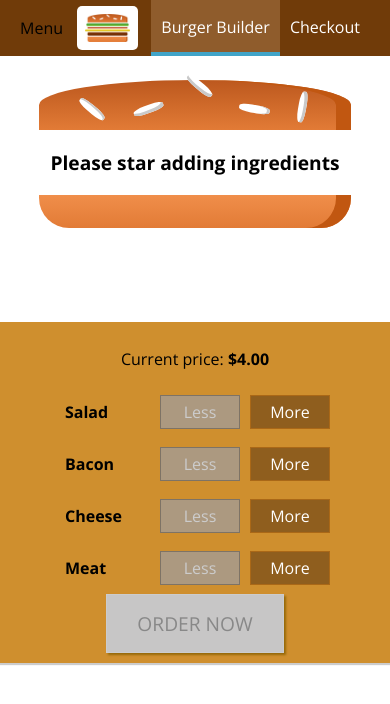
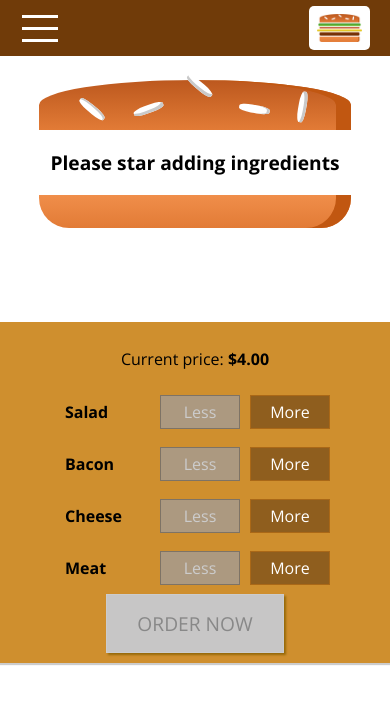
Before and after one commit to Cristhho/react-burger-builder, a React app: page / in a window 390 px wide. Shown: the top 704 px of the page. Built offline with nearby package versions, Linux system fonts and the light colour scheme.

Commit message:
mobile navigation

```diff
--- a/src/components/Layout/Layout.js
+++ b/src/components/Layout/Layout.js
@@ -1,16 +1,33 @@
-import React from 'react';
+import React, {Component} from 'react';
 
 import Auxiliary from '../../hoc/Auxiliary';
 import classes from './Layout.css';
 import Toolbar from '../Navigation/Toolbar/Toolbar';
+import SideDrawer from '../Navigation/SideDrawer/SideDrawer';
 
-const layout = (props) => (
-		<Auxiliary>
-			<Toolbar />
-			<main className={classes.content}>
-				{props.children}
-			</main>
-		</Auxiliary>
-	)
+class Layout extends Component{
 
-export default layout;
+	state = {
+		showSideDrawer: false
+	}
+
+	sideDrawerToggleHandler = () => {
+		this.setState(prevState => {
+			return {showSideDrawer: !prevState.showSideDrawer}
+		})
+	}
+
+	render() {
+		return(
+			<Auxiliary>
+				<Toolbar openDrawer={this.sideDrawerToggleHandler}/>
+				<SideDrawer show={this.state.showSideDrawer} closed={this.sideDrawerToggleHandler} />
+				<main className={classes.content}>
+					{this.props.children}
+				</main>
+			</Auxiliary>
+		)
+	}
+}
+
+export default Layout;
--- a/src/components/Logo/Logo.css
+++ b/src/components/Logo/Logo.css
@@ -1,7 +1,7 @@
 .Logo{
 	background-color: white;
 	padding: 8px;
-	height: 80%;
+	height: 100%;
 	box-sizing: border-box;
 	border-radius: 5px;
 }
--- a/src/components/Navigation/NavigationItems/NavigationItem/NavigationItem.css
+++ b/src/components/Navigation/NavigationItems/NavigationItem/NavigationItem.css
@@ -1,6 +1,28 @@
+.NavigationItem{
+	margin: 10px 0;
+	box-sizing: border-box;
+	display: block;
+	width: 100%;
+}
+
+.NavigationItem a{
+	color: #8f5c2c;
+	text-decoration: none;
+	width: 100%;
+	box-sizing: border-box;
+	display: block;
+}
+
+.NavigationItem a:hover,
+.NavigationItem a:active,
+.NavigationItem a.active{
+	color: #40a4c8;
+}
+
+@media (min-width: 500px) {
 	.NavigationItem{
 		margin: 0;
-	box-sizing: border-box;
+		width: auto;
 		display: flex;
 		height: 100%;
 		-ms-align-items: center;
@@ -9,17 +31,16 @@
 
 	.NavigationItem a{
 		color: white;
-	text-decoration: none;
 		height: 100%;
 		padding: 16px 10px;
 		border-bottom: 4px solid transparent;
-	box-sizing: border-box;
-	display: block;
 	}
 
 	.NavigationItem a:hover,
 	.NavigationItem a:active,
 	.NavigationItem a.active{
+		color: white;
 		background-color: #8f5c2c;
 		border-bottom: 4px solid #40a4c8;
 	}
+}
--- a/src/components/Navigation/NavigationItems/NavigationItems.css
+++ b/src/components/Navigation/NavigationItems/NavigationItems.css
@@ -2,8 +2,14 @@
 	margin: 0;
 	padding: 0;
 	list-style: none;
-	display: flex;
-	-ms-align-items: center;
-	align-items: center;
+	display: block;
 	height: 100%;
 }
+
+@media (min-width: 500px) {
+	.NavigationItems{
+		display: flex;
+		-ms-align-items: center;
+		align-items: center;
+	}
+}
--- /dev/null
+++ b/src/components/Navigation/SideDrawer/DrawerToggle/DrawerToggle.css
@@ -0,0 +1,23 @@
+.DrawerToggle {
+  width: 40px;
+  height: 100%;
+  display: flex;
+  flex-flow: column;
+  justify-content: space-around;
+  align-items: center;
+  padding: 10px 0;
+  box-sizing: border-box;
+  cursor: pointer;
+}
+
+.DrawerToggle div {
+  width: 90%;
+  height: 3px;
+  background-color: white;
+}
+
+@media (min-width: 500px) {
+  .DrawerToggle {
+    display: none;
+  }
+}
--- /dev/null
+++ b/src/components/Navigation/SideDrawer/DrawerToggle/DrawerToggle.js
@@ -0,0 +1,13 @@
+import React from 'react';
+
+import classes from './DrawerToggle.css';
+
+const drawerToggle = (props) => (
+	<div onClick={props.click} className={classes.DrawerToggle}>
+		<div></div>
+		<div></div>
+		<div></div>
+	</div>
+)
+
+export default drawerToggle;
--- /dev/null
+++ b/src/components/Navigation/SideDrawer/SideDrawer.css
@@ -0,0 +1,31 @@
+.SideDrawer{
+	position: fixed;
+	width: 280px;
+	max-width: 70%;
+	height: 100%;
+	left: 0;
+	top: 0;
+	z-index: 200;
+	background-color: white;
+	padding: 32px 16px;
+	box-sizing: border-box;
+	transition: transform 0.3s ease-out;
+}
+
+.Logo{
+	height: 10%;
+	margin-bottom: 30px;
+}
+
+@media (min-width: 500px) {
+	.SideDrawer{
+		display: none;
+	}
+}
+
+.Open{
+	transform: translateX(0);
+}
+.Close{
+	transform: translateX(-100%);
+}
--- /dev/null
+++ b/src/components/Navigation/SideDrawer/SideDrawer.js
@@ -0,0 +1,29 @@
+import React from 'react';
+
+import Logo from '../../Logo/Logo';
+import NavigationItems from '../NavigationItems/NavigationItems';
+import classes from './SideDrawer.css';
+import Backdrop from '../../UI/Backdrop/Backdrop';
+import Auxiliary from '../../../hoc/Auxiliary';
+
+const sideDrawer = (props) => {
+
+	let attachedClasses = [classes.SideDrawer, classes.Close];
+	if (props.show) {
+		attachedClasses = [classes.SideDrawer, classes.Open];
+	}
+
+	return(
+		<Auxiliary>
+			<Backdrop show={props.show} clicked={props.closed} />
+			<div className={attachedClasses.join(' ')}>
+				<div className={classes.Logo}><Logo /></div>
+				<nav>
+					<NavigationItems />
+				</nav>
+			</div>
+		</Auxiliary>
+	)
+}
+
+export default sideDrawer;
--- a/src/components/Navigation/Toolbar/Toolbar.css
+++ b/src/components/Navigation/Toolbar/Toolbar.css
@@ -16,3 +16,13 @@
 .Toolbar nav{
 	height: 100%;
 }
+
+.Logo{
+	height: 80%;
+}
+
+@media (max-width: 499px) {
+	.DesktopOnly{
+		display: none;
+	}
+}
--- a/src/components/Navigation/Toolbar/Toolbar.js
+++ b/src/components/Navigation/Toolbar/Toolbar.js
@@ -3,12 +3,13 @@
 import classes from './Toolbar.css';
 import Logo from '../../Logo/Logo';
 import NavigationItems from '../NavigationItems/NavigationItems';
+import DrawerToggle from '../SideDrawer/DrawerToggle/DrawerToggle';
 
 const toolbar = (props) => (
 	<header className={classes.Toolbar}>
-		<div>Menu</div>
-		<Logo />
-		<nav>
+		<DrawerToggle click={props.openDrawer} />
+		<div className={classes.Logo}><Logo /></div>
+		<nav className={classes.DesktopOnly}>
 			<NavigationItems />
 		</nav>
 	</header>
```
Lines whose indentation alone changed are shown as unchanged.
